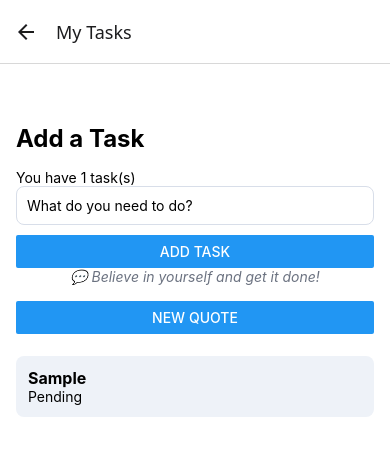
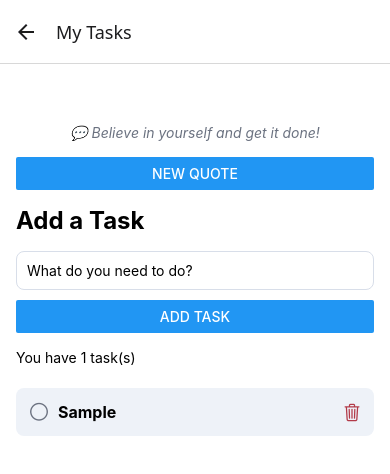
Before and after one commit to Johnloydvillasan15/Week1Labs-main, a React Native app: screen /AddTask in a window 390 px wide. Both pictures are taken after typing "Sample" into the empty fields and a click on the button "ADD TASK". Shown: the top 474 px of the page. Built offline with nearby package versions, Linux system fonts and the light colour scheme; no server answers.

Commit message:
Lab 10: Icons, delete feature, and shared theme

```diff
--- a/components/TaskCard.js
+++ b/components/TaskCard.js
@@ -1,21 +1,55 @@
 import { View, Text, StyleSheet, Pressable } from 'react-native';
+import { Ionicons } from '@expo/vector-icons';
+import { colors } from '../theme';
 
-export default function TaskCard({ title, done, onToggle }) {
+export default function TaskCard({
+  title,
+  done,
+  onToggle,
+  onDelete,
+}) {
   return (
-    <Pressable onPress={onToggle} style={styles.card}>
-      <Text style={styles.title}>{title}</Text>
-      <Text>{done ? 'Done' : 'Pending'}</Text>
-    </Pressable>
+    <View style={styles.card}>
+
+      <Pressable onPress={onToggle} style={styles.left}>
+        <Ionicons
+          name={done ? 'checkmark-circle' : 'ellipse-outline'}
+          size={22}
+          color={done ? colors.teal : colors.gray}
+        />
+
+        <Text style={styles.title}>{title}</Text>
+      </Pressable>
+
+      <Pressable onPress={onDelete}>
+        <Ionicons
+          name="trash-outline"
+          size={20}
+          color={colors.red}
+        />
+      </Pressable>
+
+    </View>
   );
 }
 
 const styles = StyleSheet.create({
   card: {
+    flexDirection: 'row',
+    justifyContent: 'space-between',
+    alignItems: 'center',
     padding: 12,
     marginVertical: 6,
-    backgroundColor: '#EEF2F8',
+    backgroundColor: colors.lightBg,
     borderRadius: 8,
   },
+
+  left: {
+    flexDirection: 'row',
+    alignItems: 'center',
+    gap: 8,
+  },
+
   title: {
     fontWeight: 'bold',
     fontSize: 16,
--- a/screens/AddTaskScreen.js
+++ b/screens/AddTaskScreen.js
@@ -1,5 +1,4 @@
 import { useState, useEffect } from 'react';
-import AsyncStorage from '@react-native-async-storage/async-storage';
 import {
   View,
   Text,
@@ -8,6 +7,7 @@ import {
   StyleSheet,
   FlatList,
 } from 'react-native';
+import AsyncStorage from '@react-native-async-storage/async-storage';
 import TaskCard from '../components/TaskCard';
 
 export default function AddTaskScreen() {
@@ -15,14 +15,9 @@ export default function AddTaskScreen() {
   const [tasks, setTasks] = useState([]);
   const [errorMessage, setErrorMessage] = useState('');
   const [isLoaded, setIsLoaded] = useState(false);
+  const [quote, setQuote] = useState("Loading today's motivation...");
 
-  const [quote, setQuote] = useState(
-    "Loading today's motivation..."
-  );
-
-  // =========================
-  // LAB 8 - LOAD SAVED TASKS
-  // =========================
+  // Load saved tasks when the screen starts
   useEffect(() => {
     const loadTasks = async () => {
       try {
@@ -41,18 +36,13 @@ export default function AddTaskScreen() {
     loadTasks();
   }, []);
 
-  // =========================
-  // LAB 8 - SAVE TASKS
-  // =========================
+  // Save tasks whenever they change
   useEffect(() => {
     if (!isLoaded) return;
 
     const saveTasks = async () => {
       try {
-        await AsyncStorage.setItem(
-          'tasks',
-          JSON.stringify(tasks)
-        );
+        await AsyncStorage.setItem('tasks', JSON.stringify(tasks));
       } catch (error) {
         console.error('Failed to save tasks:', error);
       }
@@ -61,40 +51,20 @@ export default function AddTaskScreen() {
     saveTasks();
   }, [tasks, isLoaded]);
 
-  // =========================
-  // LAB 9 - GET QUOTE
-  // =========================
+  // Fetch a quote when the screen loads
   useEffect(() => {
     fetch('https://api.quotable.io/random')
-      .then((response) => {
-        if (!response.ok) {
-          throw new Error(
-            `HTTP error! Status: ${response.status}`
-          );
-        }
-
-        return response.json();
-      })
-      .then((data) => {
-        setQuote(data.content);
-      })
-      .catch((error) => {
-        console.error('API ERROR:', error);
-
-        setQuote(
-          'Believe in yourself and get it done!'
-        );
+      .then((response) => response.json())
+      .then((data) => setQuote(data.content))
+      .catch(() => {
+        setQuote('Believe in yourself and get it done!');
       });
   }, []);
 
-  // =========================
-  // ADD TASK
-  // =========================
+  // Add a new task
   function handleAddTask() {
     if (taskText.trim() === '') {
-      setErrorMessage(
-        'Please type a task before adding it.'
-      );
+      setErrorMessage('Please type a task before adding it.');
       return;
     }
 
@@ -109,68 +79,40 @@ export default function AddTaskScreen() {
     setErrorMessage('');
   }
 
-  // =========================
-  // TOGGLE TASK
-  // =========================
+  // Mark a task as done or pending
   function handleToggleTask(id) {
     setTasks(
       tasks.map((t) =>
-        t.id === id
-          ? { ...t, done: !t.done }
-          : t
+        t.id === id ? { ...t, done: !t.done } : t
       )
     );
   }
 
-  // =========================
-  // LAB 9 - NEW QUOTE
-  // =========================
-  function getNewQuote() {
-    setQuote('Loading new quote...');
-
-    fetch('https://api.quotable.io/random')
-      .then((response) => {
-        console.log(
-          'API response status:',
-          response.status
-        );
-
-        if (!response.ok) {
-          throw new Error(
-            `HTTP error! Status: ${response.status}`
-          );
+  // Delete a task
+  function handleDeleteTask(id) {
+    setTasks(tasks.filter((t) => t.id !== id));
   }
 
-        return response.json();
-      })
+  // Get a new quote
+  function getNewQuote() {
+    fetch('https://api.quotable.io/random')
+      .then((response) => response.json())
       .then((data) => {
-        console.log('API data:', data);
-
         setQuote(data.content);
       })
-      .catch((error) => {
-        console.error('API ERROR:', error);
-
-        setQuote(
-          'Believe in yourself and get it done!'
-        );
+      .catch(() => {
+        setQuote('Believe in yourself and get it done!');
       });
   }
 
   return (
     <View style={styles.container}>
+      <Text style={styles.quote}>💬 {quote}</Text>
 
-      {/* TITLE */}
-      <Text style={styles.heading}>
-        Add a Task
-      </Text>
+      <Button title="New Quote" onPress={getNewQuote} />
 
-      {/* TASK COUNT */}
-      <Text>
-        You have {tasks.length} task(s)
-      </Text>
+      <Text style={styles.heading}>Add a Task</Text>
 
-      {/* INPUT */}
       <TextInput
         style={styles.input}
         placeholder="What do you need to do?"
@@ -178,64 +120,42 @@ export default function AddTaskScreen() {
         onChangeText={setTaskText}
       />
 
-      {/* VALIDATION ERROR */}
       {errorMessage !== '' && (
-        <Text style={styles.error}>
-          {errorMessage}
-        </Text>
+        <Text style={styles.error}>{errorMessage}</Text>
       )}
 
-      {/* ADD TASK BUTTON */}
-      <Button
-        title="Add Task"
-        onPress={handleAddTask}
-      />
+      <Button title="Add Task" onPress={handleAddTask} />
 
-      {/* MOTIVATIONAL QUOTE */}
-      <Text style={styles.quote}>
-        💬 {quote}
+      <Text style={styles.counter}>
+        You have {tasks.length} task(s)
       </Text>
 
-      {/* NEW QUOTE BUTTON */}
-      <Button
-        title="New Quote"
-        onPress={getNewQuote}
-      />
-
-      {/* CELEBRATION MESSAGE */}
-      {tasks.length > 0 &&
-        tasks.every((t) => t.done) && (
+      {tasks.length > 0 && tasks.every((t) => t.done) && (
         <Text style={styles.celebration}>
           🎉 All done! Great work!
         </Text>
       )}
 
-      {/* TASK LIST */}
       <FlatList
         data={tasks}
         keyExtractor={(item) => item.id}
-
         renderItem={({ item }) => (
           <TaskCard
             title={item.title}
             done={item.done}
-            onToggle={() =>
-              handleToggleTask(item.id)
-            }
+            onToggle={() => handleToggleTask(item.id)}
+            onDelete={() => handleDeleteTask(item.id)}
           />
         )}
-
-        style={styles.list}
-
         ListEmptyComponent={
           <Text style={styles.empty}>
             No tasks yet — add one above! 👆
           </Text>
         }
-
         ItemSeparatorComponent={() => (
           <View style={styles.separator} />
         )}
+        style={styles.list}
       />
     </View>
   );
@@ -249,10 +169,18 @@ const styles = StyleSheet.create({
     backgroundColor: '#FFFFFF',
   },
 
+  quote: {
+    fontStyle: 'italic',
+    color: '#6B7280',
+    marginBottom: 16,
+    textAlign: 'center',
+  },
+
   heading: {
     fontSize: 24,
     fontWeight: 'bold',
     marginBottom: 16,
+    marginTop: 16,
   },
 
   input: {
@@ -268,11 +196,8 @@ const styles = StyleSheet.create({
     marginBottom: 10,
   },
 
-  quote: {
-    fontStyle: 'italic',
-    color: '#6B7280',
-    marginBottom: 16,
-    textAlign: 'center',
+  counter: {
+    marginTop: 16,
   },
 
   celebration: {
@@ -281,10 +206,6 @@ const styles = StyleSheet.create({
     color: '#1E8A7A',
     textAlign: 'center',
     marginVertical: 12,
-  },
-
-  list: {
-    marginTop: 16,
   },
 
   empty: {
@@ -296,4 +217,8 @@ const styles = StyleSheet.create({
   separator: {
     height: 8,
   },
+
+  list: {
+    marginTop: 16,
+  },
 });
--- /dev/null
+++ b/theme.js
@@ -0,0 +1,9 @@
+export const colors = {
+  navy: '#1B2A4A',
+  teal: '#1E8A7A',
+  orange: '#E07A2C',
+  red: '#B23A48',
+  lightBg: '#EEF2F8',
+  white: '#FFFFFF',
+  gray: '#6B7280',
+};
```
Lines whose indentation alone changed are shown as unchanged.
